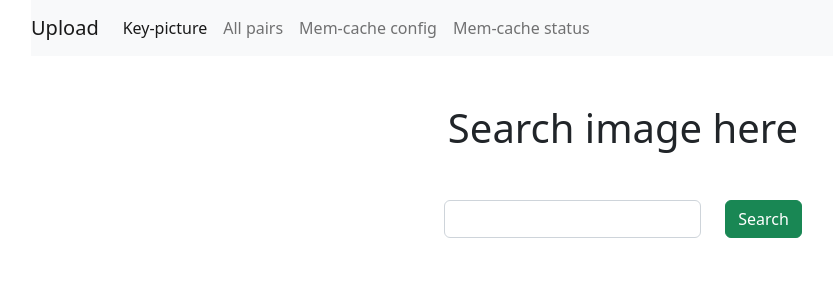
After one commit to Rrobinvip/1779-A1-memcache, a Flask app: page /search in a window 1280 px wide. The commit adds this page. Shown: the top 300 px of the page, without its empty margins (17-850 px from the left). Run offline with Flask 2, Linux system fonts and the light colour scheme; some libraries are stand-ins or nearby versions.

Commit message:
Complete search key for image.

```diff
--- a/frontend/form.py
+++ b/frontend/form.py
@@ -1,3 +1,4 @@
+from re import L
 from flask_uploads import UploadSet, IMAGES, configure_uploads
 from flask_wtf import FlaskForm
 from wtforms import StringField, SubmitField, FileField
@@ -22,3 +23,12 @@ class UploadForm(FlaskForm):
         ]
     )
     submit = SubmitField("Upload")
+
+class SearchForm(FlaskForm):
+    key = StringField(
+        "Key",
+        validators=[
+            DataRequired()
+        ]
+    )
+    submit = SubmitField("Search")
--- a/frontend/main.py
+++ b/frontend/main.py
@@ -1,11 +1,19 @@
 from crypt import methods
+from fileinput import filename
+from stat import filemode
+from telnetlib import SE
 from flask import render_template, url_for, request, redirect
 from flask import json, flash
 from frontend import app
+
+# Picture upload form
 from frontend.form import UploadForm, pictures
 
 # Data model
 from frontend.data import Data
+
+# Search form
+from frontend.form import SearchForm
 
 sql_connection = Data()
 
@@ -33,3 +41,29 @@ def all_pairs():
     data = sql_connection.inspect_all_entries()
 
     return render_template("all_pairs.html", items=data, tag2_selected=True)
+
+@app.route("/search", methods=["GET", "POST"])
+def search_key():
+    search_form = SearchForm()
+    filename = None
+    upload_time = None
+    key = None
+
+    if request.method == "POST" and search_form.validate_on_submit():
+        key = search_form.key.data
+        data = sql_connection.search_key(key)
+
+        if len(data) == 0:
+            print("No data")
+            flash("No image with this key.")
+        else:
+            filename = data[0][2]
+            upload_time = data[0][3]
+            print("Filename: {} upload_time: {}".format(filename, upload_time))
+
+    return render_template("search.html",
+                           form = search_form,
+                           tag1_selected=True,
+                           filename=filename,
+                           upload_time=upload_time,
+                           key=key)
--- a/frontend/templates/base.html
+++ b/frontend/templates/base.html
@@ -27,11 +27,11 @@
                     <!-- TODO: Complete url_for() -->
                     {% if tag1_selected %}
                     <li class="nav-item active">
-                        <a class="nav-link active" href="#"> Key-picture </a>
+                        <a class="nav-link active" href="{{ url_for('search_key') }}"> Key-picture </a>
                     </li>
                     {% else %}
                     <li class="nav-item">
-                        <a class="nav-link" href="#"> Key-picture </a>
+                        <a class="nav-link" href="{{ url_for('search_key') }}"> Key-picture </a>
                     </li>
                     {% endif %}
 
--- /dev/null
+++ b/frontend/templates/search.html
@@ -0,0 +1,39 @@
+{% extends 'base.html' %}
+
+{% block title %} Search {% endblock %}
+
+{% block content%}
+    <div class="row">
+
+        <div class="col-12 mx-auto mt-5 text-center">
+            <h1 class="mb-5"> Search image here </h1>
+            {% for mesg in get_flashed_messages() %}
+            <div class="alert alert-danger" role="alert">
+                {{ mesg }}
+            </div>
+            {% endfor %}
+
+            <form method="POST" enctype="multipart/form-data">
+                {{ form.hidden_tag() }}
+
+
+                <div class="row justify-content-center">
+                    <div class="col-auto">
+                        {{ form.key(class="form-control")}}
+                    </div>
+                    <div class="col-auto">
+                        {{ form.submit(class="btn btn-success")}}
+                    </div>
+                </div>
+            </form>
+
+            {% if filename and upload_time and key %}
+                <div class="col-8 mx-auto mt-5 text-center">
+                    <h2> Image with key "{{key}}" found, filename: {{filename}} </h2>
+                    <h3> Upload datetime: {{upload_time}} </h3>
+                    <img class="img" style="width:400px;" src="{{ url_for('static', filename='/uploads/'+filename) }}" alt="">
+                </div>
+            {% endif %}
+        </div>
+    </div>
+{% endblock %}
```
Also changed, not shown: frontend/data.py (+12 -1 lines).
